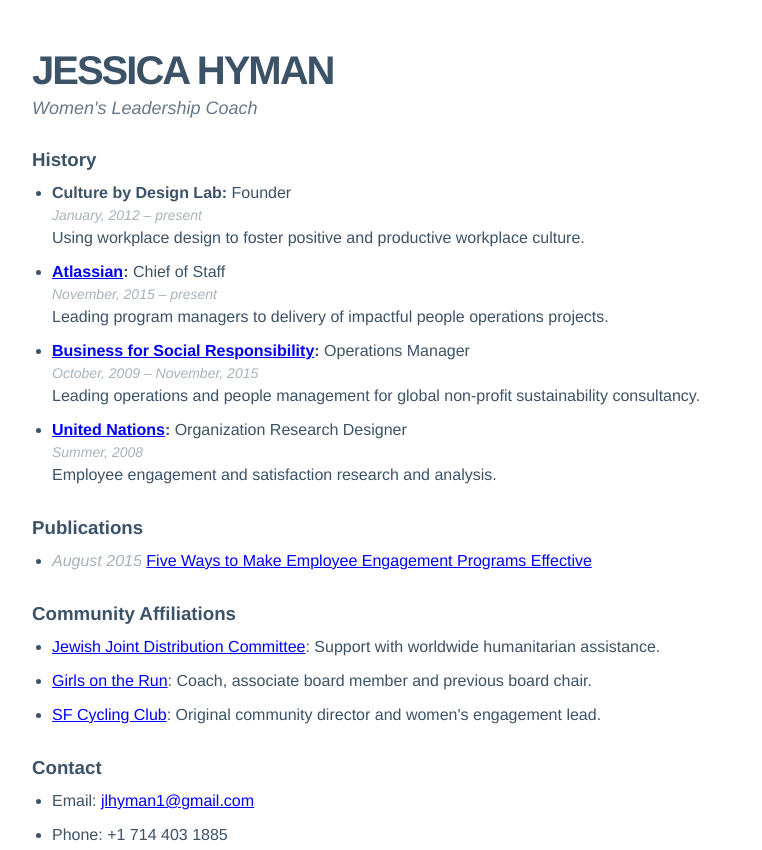
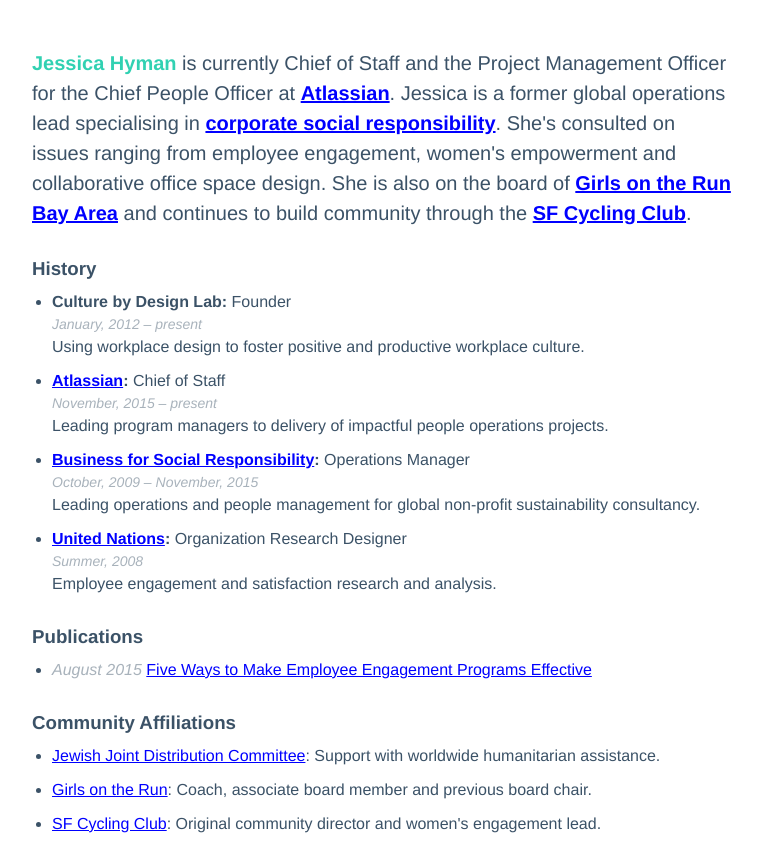
Before and after one commit to timothyhoward/placeholder.timhoward.id.au, a plain HTML site: page index.html in a window 1280 px wide. Shown: the top 850 px of the page, without its empty margins (16-778 px from the left). Drawn offline with Linux system fonts and the light colour scheme.

Commit message:
New message

```diff
--- a/index.html
+++ b/index.html
@@ -4,16 +4,18 @@
 
 	<title>Jessica Hyman</title>
 	<link href='style.css' rel='stylesheet' />
-	<meta name="viewport" content="width=device-width, initial-scale=1">
 
 </head>
 
 <body>
 
-	<h1>Jessica Hyman</h1>
-
-	<h2>Women's Leadership Coach</h2>
-
+	<h1><span>Jessica Hyman</span> is currently Chief of Staff and the Project Management Officer
+		for the Chief People Officer at <a href="https://www.atlassian.com">Atlassian</a>.
+		Jessica is a former global operations lead specialising in <a href="http://www.bsr.org">corporate
+		social responsibility</a>. She's consulted on issues ranging
+		from employee engagement, women's empowerment and collaborative office space design.
+		She is also on the board of <a href="http://girlsontherun.org">Girls on the Run Bay Area</a>
+		and continues to build community through the <a href="http://sfcyclingclub.org">SF Cycling Club</a>.</h1>
 
 	<h3>History</h3>
 
--- a/style.css
+++ b/style.css
@@ -5,18 +5,18 @@ body {
 }
 
 h1 {
-	margin: 0 0 5px 0;
-	font-size: 40px;
-	text-transform: uppercase;
-	letter-spacing: -2px;
+	margin: 0 0 30px 0;
+	font-size: 20px;
+	font-weight: normal;
+	max-width: 700px;
+	line-height: 1.5;
 }
 
-h2 {
-	margin: 0 0 30px 0;
-	font-size: 18px;
-	font-weight: normal;
-	font-style: italic;
-	color: rgba(38, 63, 86, 0.7);
+h1 a { font-weight: bold; }
+
+h1 span {
+	color: rgba(49, 209, 178, 1);
+	font-weight: bold;
 }
 
 h3 { margin: 0 0 10px 0; }
```
